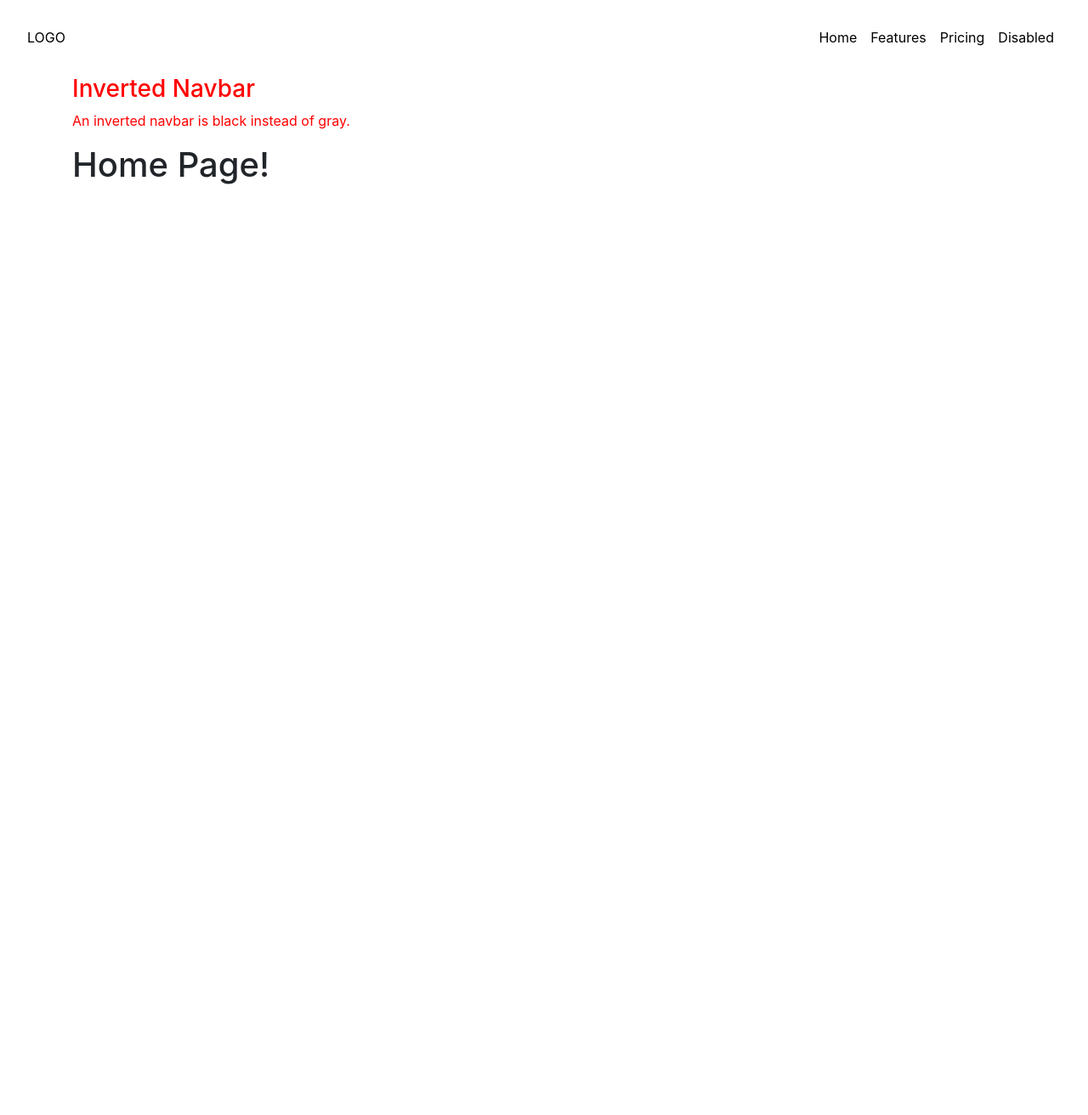
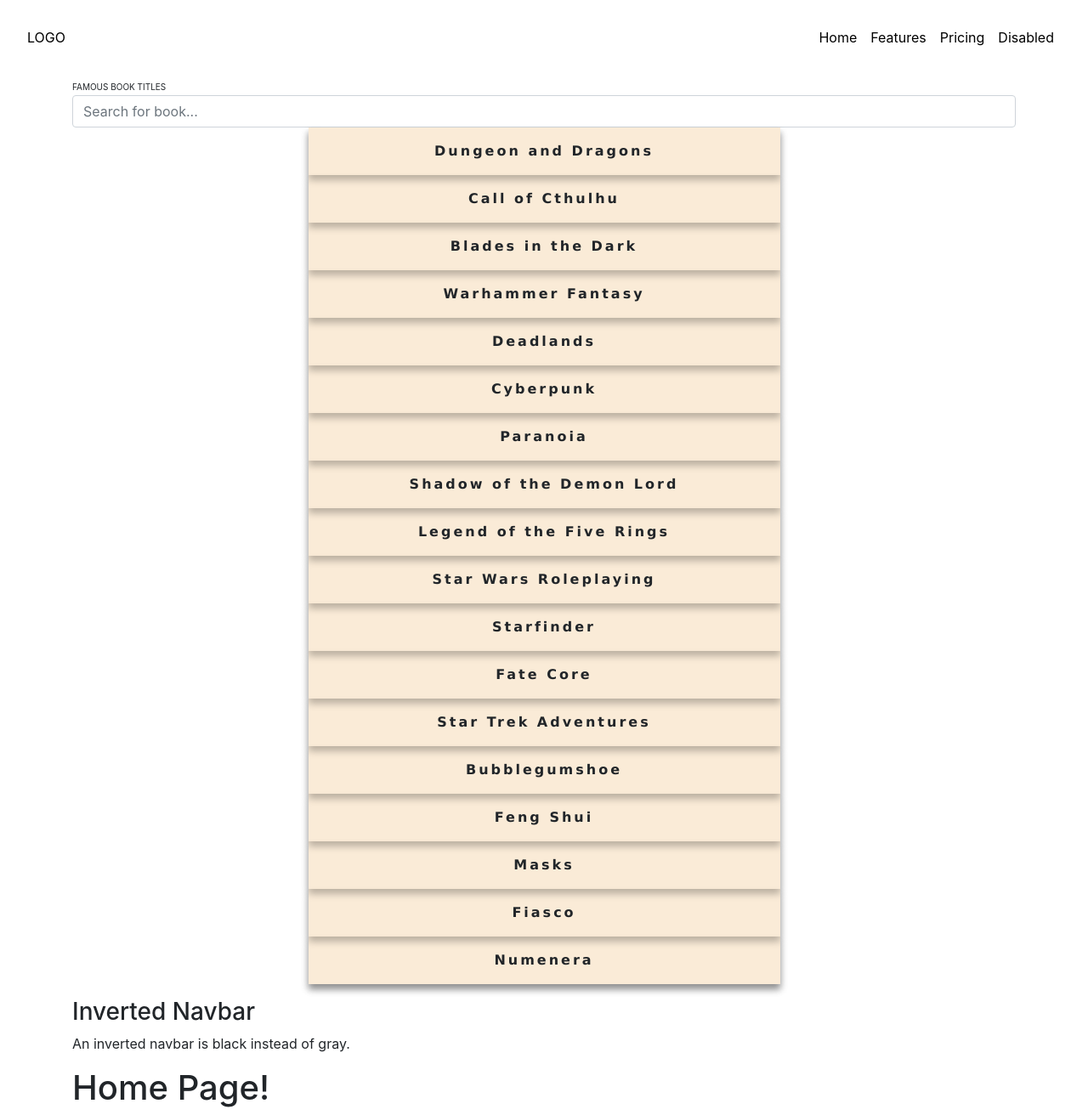
Before and after one commit to Code-Institute-Submissions/CollinWuY-TGC-Project3-DataCentric, a Flask app: page / in a window 1280 px wide. Shown: the whole page at 85% size. Before the commit the page ends 217 px from the top, so only its background shows below. Run offline with Flask 2, Linux system fonts and the light colour scheme; some libraries are stand-ins or nearby versions.

Commit message:
Search bar and Search Filter Complete

```diff
--- a/static/main.css
+++ b/static/main.css
@@ -1,8 +1,39 @@
-#Info{
-    color: red;
+body {
+    margin: 0;
+    padding: 0;
+    outline: 0;
 }
+
 
 #navbar a{
     font-size: 2vh;
     color:black;
 }
+
+#searchLabel{
+    font-size: 1.25vh;
+    text-transform: uppercase;
+}
+
+#seachBar input{
+    padding: 2vh 3vh;
+}
+
+#menu {
+    background-color:antiquewhite;
+    text-align: center;
+    box-shadow: 0 6px 8px rgba(0,0,0,0.25);
+    width: 50%;
+    list-style:none;
+    padding: 0;
+}
+
+#menu li{
+    padding: 2vh 3vw;
+    box-shadow: 0 6px 8px rgba(0,0,0,0.25);
+    width: 100%;
+    font-family: Verdana;
+    font-size: 2vh;
+    letter-spacing: 3px;
+    font-weight: 600;
+}
--- /dev/null
+++ b/static/main.js
@@ -0,0 +1,52 @@
+let bookList = [
+    {"name": "Dungeon and Dragons"},
+    {"name": "Call of Cthulhu"},
+    {"name": "Blades in the Dark"},
+    {"name": "Warhammer Fantasy"},
+    {"name": "Deadlands"},
+    {"name": "Cyberpunk"},
+    {"name": "Paranoia"},
+    {"name": "Shadow of the Demon Lord"},
+    {"name": "Legend of the Five Rings"},
+    {"name": "Star Wars Roleplaying"},
+    {"name": "Starfinder"},
+    {"name": "Fate Core"},
+    {"name": "Star Trek Adventures"},
+    {"name": "Bubblegumshoe"},
+    {"name": "Feng Shui"},
+    {"name": "Masks"},
+    {"name": "Fiasco"},
+    {"name": "Numenera"},
+]
+
+buildList(bookList)
+
+function buildList(data){
+    let list = document.getElementById('menu');
+    list.innerHTML = ""
+    for(let i = 0; i < data.length; i++){
+        let newRow = `<li>${data[i].name}</li>`;
+        list.innerHTML += newRow
+    }
+}
+
+$('#search').on('keyup', function(){
+    let value = $(this).val();
+    // console.log("Value:", value); // Check value on typing in search
+    let data = searchList(value, bookList);
+    buildList(data);
+})
+
+function searchList(value, data){
+    let filteredData = [];
+
+    for(let i = 0; i < data.length; i++){
+        value = value.toLowerCase();
+        let name = data[i].name.toLowerCase();
+
+        if (name.includes(value)){
+            filteredData.push(data[i])
+        }
+    }
+    return filteredData
+}
--- a/templates/base.template.html
+++ b/templates/base.template.html
@@ -31,6 +31,34 @@
     </div>
     </nav>
 
+    <section>
+        <div class="container" id="searchBar">
+            <span id="searchLabel">Famous Book Titles</span><br/>
+            <input class="form-control" id="search" type="text" placeholder="Search for book...">
+            <ul class="d-flex flex-column justify-content-center align-items-center mx-auto" id="menu">
+                <!-- <li><a href="#">Dungeon and Dragons</a></li>
+                <li><a href="#">Call of Cthulhu</a></li>
+                <li><a href="#">Blades in the Dark</a></li>
+                <li><a href="#">Warhammer Fantasy</a></li>
+                <li><a href="#">Deadlands</a></li>
+                <li><a href="#">Cyberpunk</a></li>
+                <li><a href="#">Paranoia</a></li>
+                <li><a href="#">Shadow of the Demon Lord</a></li>
+                <li><a href="#">Legend of the Five Rings</a></li>
+                <li><a href="#">Star Wars Roleplaying</a></li>
+                <li><a href="#">Starfinder</a></li>
+                <li><a href="#">Fate Core</a></li>
+                <li><a href="#">Star Trek Adventures</a></li>
+                <li><a href="#">Bubblegumshoe</a></li>
+                <li><a href="#">Feng Shui</a></li>
+                <li><a href="#">Masks</a></li>
+                <li><a href="#">Fiasco</a></li>
+                <li><a href="#">Numenera</a></li> -->
+            </ul>
+        </div>
+
+
+    </section>
 
 <div class="container" id="Info">
   <h3>Inverted Navbar</h3>
@@ -47,6 +75,7 @@
     <script src="https://cdn.jsdelivr.net/npm/popper.js@1.16.1/dist/umd/popper.min.js" integrity="sha384-9/reFTGAW83EW2RDu2S0VKaIzap3H66lZH81PoYlFhbGU+6BZp6G7niu735Sk7lN" crossorigin="anonymous"></script>
     <script src="https://stackpath.bootstrapcdn.com/bootstrap/4.5.2/js/bootstrap.min.js" integrity="sha384-B4gt1jrGC7Jh4AgTPSdUtOBvfO8shuf57BaghqFfPlYxofvL8/KUEfYiJOMMV+rV" crossorigin="anonymous"></script>
     <script src="https://cdnjs.cloudflare.com/ajax/libs/toastr.js/latest/toastr.min.js"></script>
+    <script type="text/javascript" src="{{ url_for('static', filename='main.js') }}"></script>
 </body>
 
 </html>
```
Lines whose indentation alone changed are shown as unchanged.
